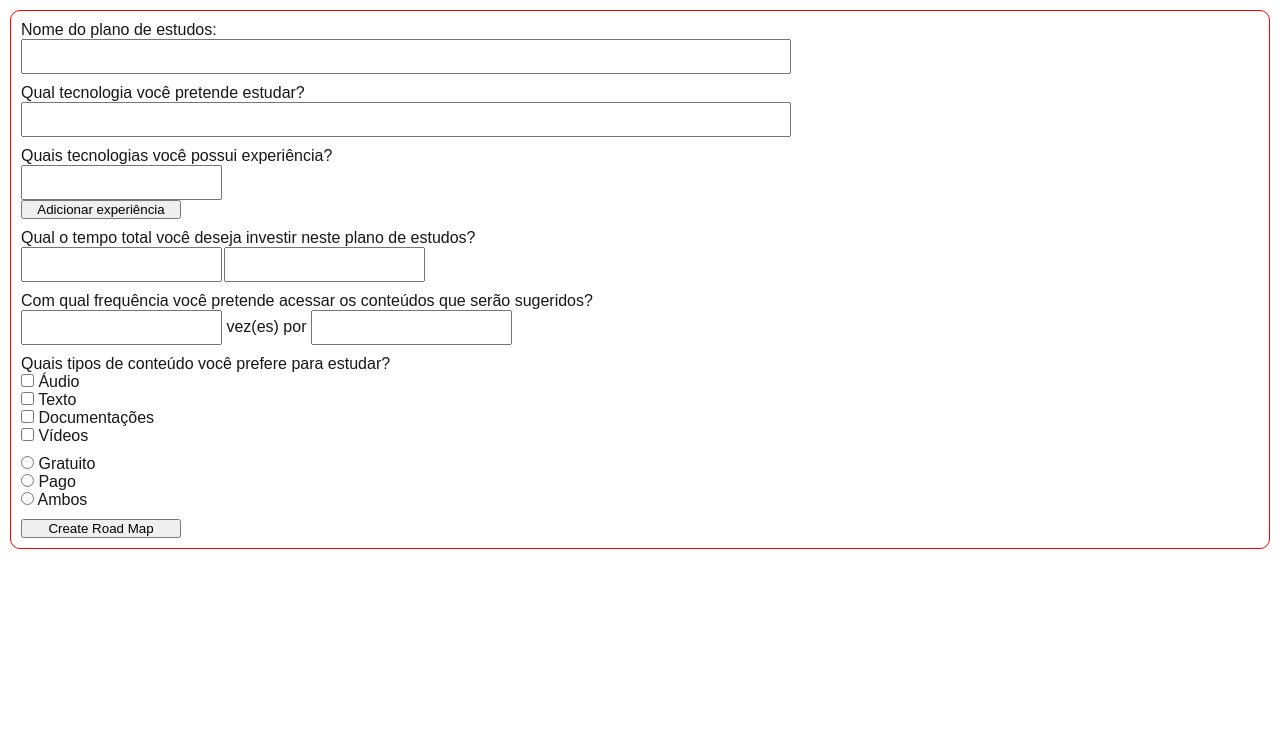
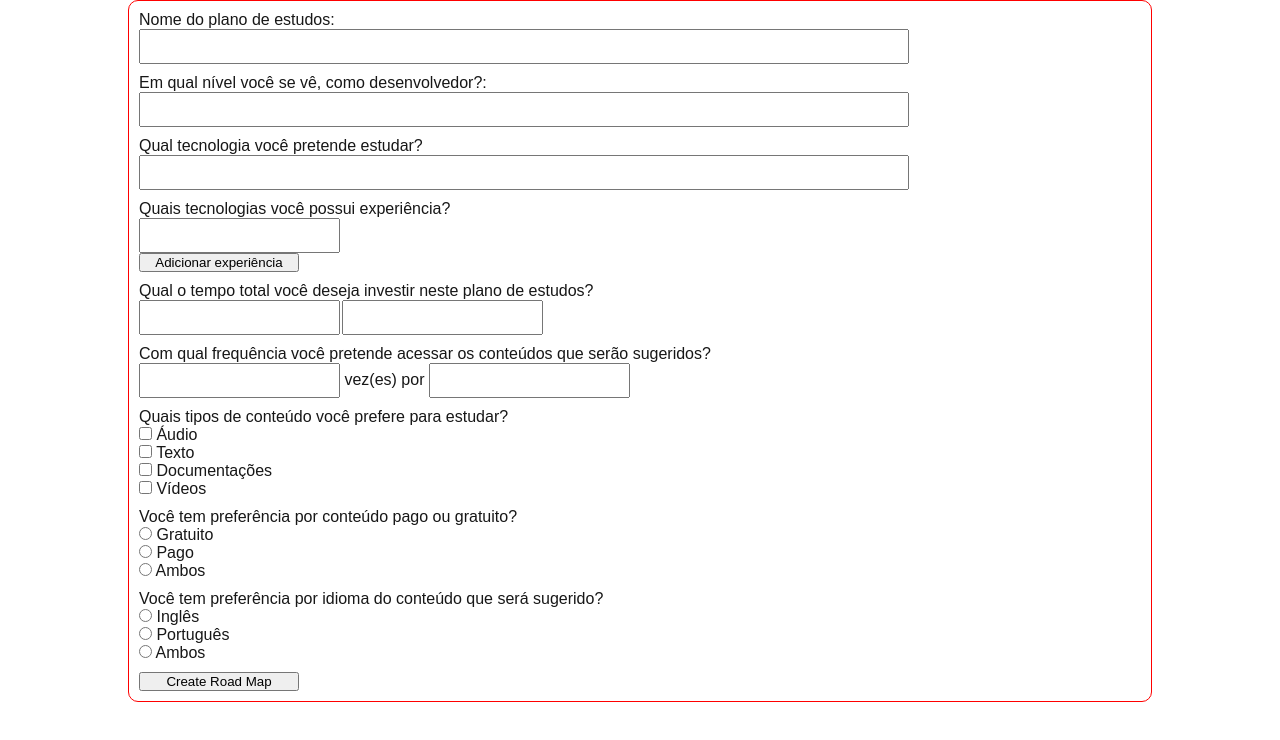
Before and after one commit to matheusmoraesporto/goal-path, a Next.js app: page /roadmap/create in a window 1280 px wide. Shown: the top 740 px of the page. Built offline with nearby package versions, Linux system fonts and the light colour scheme.

Commit message:
Change styles

```diff
--- a/src/app/globals.css
+++ b/src/app/globals.css
@@ -40,3 +40,14 @@ a {
     color-scheme: dark;
   }
 } */
+
+.centered-div {
+  width: 80%;
+  margin: 0 auto;
+}
+
+@media (max-width: 770px) {
+  .centered-div {
+    width: 98%;
+  }
+}
--- a/src/app/page.tsx
+++ b/src/app/page.tsx
@@ -2,7 +2,7 @@ import './styles.css';
 
 export default function Home() {
   return (
-    <div className="roadmap-list-container">
+    <div className="roadmap-list-container centered-div">
       <h2>Road map list</h2>
       <ul className="roadmap-list">
         <li>Next.js 14</li>
--- a/src/app/roadmap/[id]/page.tsx
+++ b/src/app/roadmap/[id]/page.tsx
@@ -14,7 +14,7 @@ export default function Page() {
   // }
 
   return (
-    <div className="steps-container">
+    <div className="steps-container centered-div">
       {steps.map((st: Step, i: number) => (
         <StepTile
           key={st.name}
--- a/src/app/roadmap/create/page.tsx
+++ b/src/app/roadmap/create/page.tsx
@@ -6,9 +6,15 @@ export default function Page() {
   // }
 
   return (
-    <form>
+    <form className="centered-div">
       <div className="input-form">
         <label>Nome do plano de estudos:</label>
+        <input type="text" name="name" />
+      </div>
+
+      <div className="input-form">
+        <label>Em qual nível você se vê, como desenvolvedor?:</label>
+        {/* TODO: Trocar para select */}
         <input type="text" name="name" />
       </div>
 
@@ -77,7 +83,7 @@ export default function Page() {
       </div>
 
       <div className="input-form">
-        <label></label>
+        <label>Você tem preferência por conteúdo pago ou gratuito?</label>
         <div>
           <input type="radio" name="accessibleContent" id="free" />
           <label> Gratuito</label>
@@ -91,7 +97,28 @@ export default function Page() {
           <label> Ambos</label>
         </div>
       </div>
-      <button className="btn-create-roadmap" type="submit">Create Road Map</button>
+
+      <div className="input-form">
+        <label>
+          Você tem preferência por idioma do conteúdo que será sugerido?
+        </label>
+        <div>
+          <input type="radio" name="language" id="english" />
+          <label> Inglês</label>
+        </div>
+        <div>
+          <input type="radio" name="language" id="portuguese" />
+          <label> Português</label>
+        </div>
+        <div>
+          <input type="radio" name="language" id="both" />
+          <label> Ambos</label>
+        </div>
+      </div>
+
+      <button className="btn-create-roadmap" type="submit">
+        Create Road Map
+      </button>
     </form>
   );
 }
```
Also changed, not shown: src/app/roadmap/create/styles.css (+3 -4 lines), src/components/step/step.tsx (+6 -2 lines).
